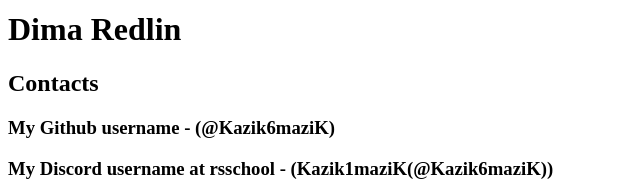
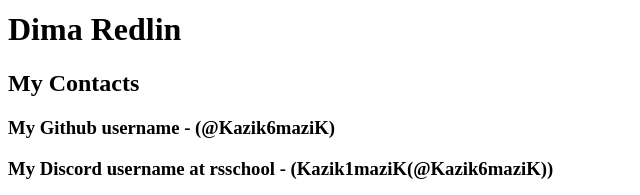
Before and after one commit to Kazik6maziK/rsschool-cv, a plain HTML site: page index.html in a window 1280 px wide. Shown: the part 662-857 px from the top of the page, 0-640 px from the left. Drawn offline with Linux system fonts and the light colour scheme.

Commit message:
fix: modified index.html information

```diff
--- a/index.html
+++ b/index.html
@@ -11,7 +11,7 @@
     <header>
         <object type="image/svg+xml" class="AVA" data="./avatarka.jpg"></object>
         <h1>Dima Redlin</h1>
-        <h2>Contacts</h2>
+        <h2>My Contacts</h2>
         <h3> My Github username - (@Kazik6maziK)</h3>
         <h3>My Discord username at rsschool - (Kazik1maziK(@Kazik6maziK))</h3>
     </header>
```
